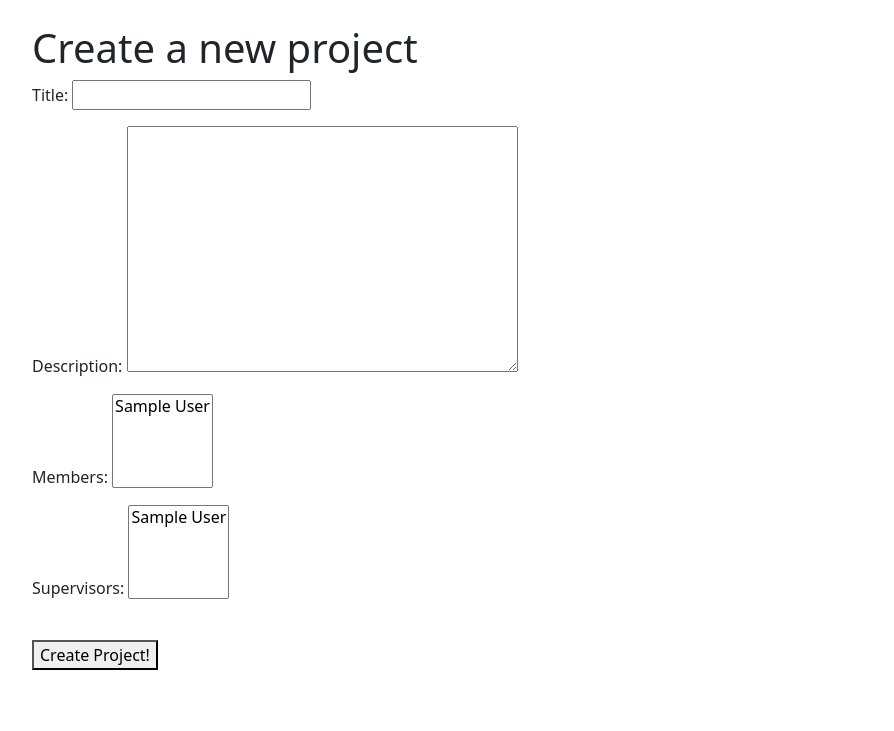
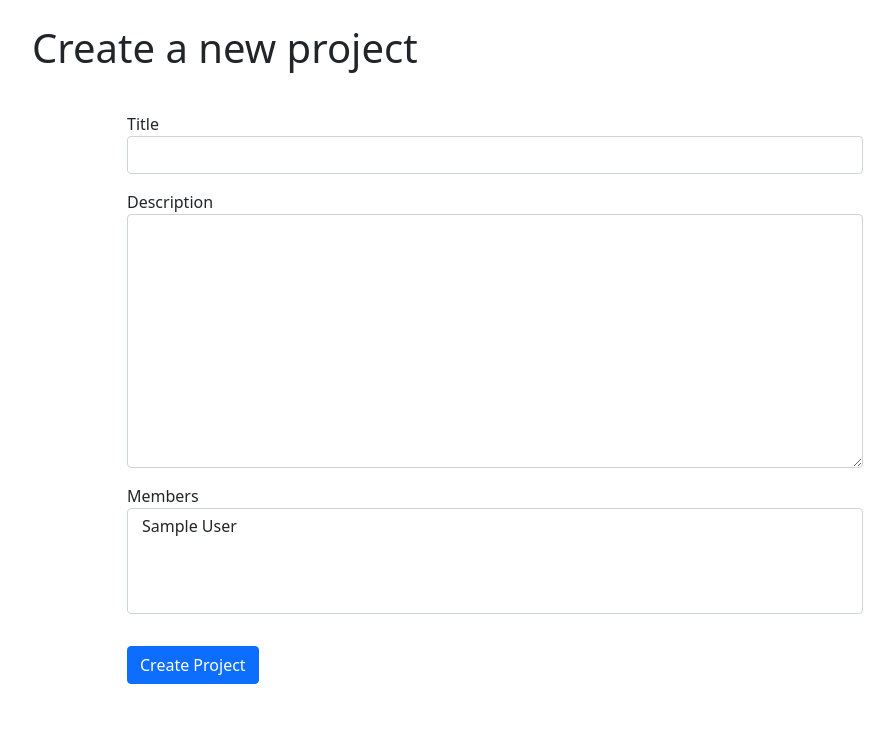
Before and after one commit to JoaoAPS/BugTracker, a Django app: page /projects/create in a window 1280 px wide. Shown: the part 56-787 px from the top of the page, without its empty margins (50-944 px from the left). Run offline with Django 3.2, Linux system fonts and the light colour scheme; the visitor is signed in with stand-in values (Sample User, id 1); data comes from the database, SQL or seed files in the repository; some libraries are stand-ins or nearby versions.

Commit message:
Style project creation page

```diff
--- a/app/members/templates/registration/register.html
+++ b/app/members/templates/registration/register.html
@@ -22,7 +22,7 @@
 				</div>
 			{% endfor %}
 
-			{{ form.non_field_errors }}
+			<div class="text-danger">{{ form.non_field_errors }}</div>
 
 			<button class="btn btn-primary mt-3">Register</button>
 		</form>
--- a/app/projects/forms.py
+++ b/app/projects/forms.py
@@ -6,4 +6,4 @@ from .models import Project
 class ProjectCreateForm(forms.ModelForm):
     class Meta:
         model = Project
-        exclude = ['_status', 'creationDate', 'closingDate']
+        exclude = ['_status', 'creationDate', 'closingDate', 'supervisors']
--- a/app/projects/templates/projects/create.html
+++ b/app/projects/templates/projects/create.html
@@ -1,15 +1,46 @@
 {% extends "core/base.html" %}
+{% load widget_tweaks %}
 
 {% block title %}Create project{% endblock %}
 
 {% block content %}
-	<h1>Create a new project</h1>
 
-	<form method="post">
+<h1>Create a new project</h1>
+
+<div class="row">
+	<form class="form col-md-8 mt-3 offset-md-1" method="POST">
 		{% csrf_token %}
-		{{ form.as_p }}
 
-		<br>
-		<button>Create Project!</button>
+		{% for field in form %}
+			<div class="my-3">
+				{{ field.label }}
+
+				{% if field.name != 'members'  %}
+
+					{% if field.errors %}
+						{{ field|add_class:"form-control is-invalid" }}
+						<div class="invalid-feedback">{{ field.errors }}</div>
+					{% else %}
+						{{ field|add_class:"form-control" }}
+					{% endif %}
+
+				{% else %}
+
+					{% if field.errors %}
+						{{ field|add_class:"form-select is-invalid" }}
+						<div class="invalid-feedback">{{ field.errors }}</div>
+					{% else %}
+						{{ field|add_class:"form-select" }}
+					{% endif %}
+
+				{% endif %}
+			</div>
+		{% endfor %}
+
+		<div class="text-danger">{{ form.non_field_errors }}</div>
+
+		<button class="btn btn-primary mt-3 mb-5">Create Project</button>
 	</form>
+</div>
+
 {% endblock %}
```
